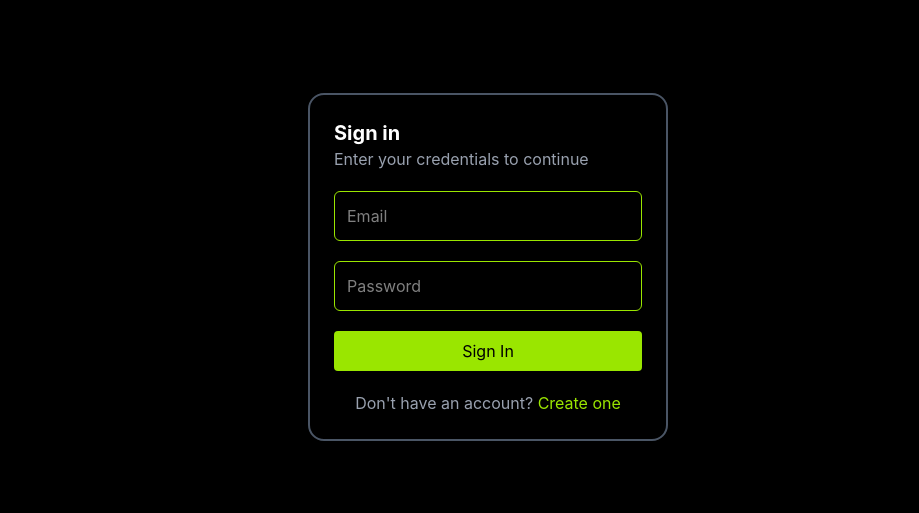
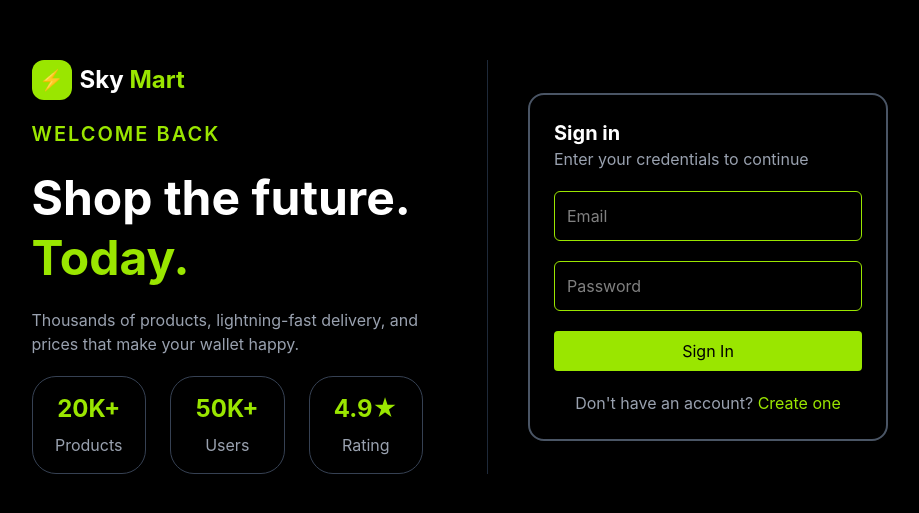
Before and after one commit to babita-153/SkyMart, a React (Vite) app: page / in a window 1280 px wide. Shown: the part 133-646 px from the top of the page, without its empty margins (152-1071 px from the left). Built offline with nearby package versions, Linux system fonts and the light colour scheme.

Commit message:
Update LoginForm.jsx

```diff
--- a/src/pages/LoginForm.jsx
+++ b/src/pages/LoginForm.jsx
@@ -4,7 +4,7 @@ import {useForm} from 'react-hook-form'
 import { Auth } from "../context/AuthContext";
 import { NavLink, useNavigate } from "react-router";
 import { toast } from "react-toastify";
-
+import MainDashboard from "../components/MainDashboard";
 
 
 const LoginForm=()=>{
@@ -45,7 +45,7 @@ toast.error("invalid user")
        <div className="h-screen flex p-5 items-center bg-black gap-10">
 
 
-
+          <MainDashboard/>
           <div className=" w-90 bg-black text-white  flex-col gap-5 border-2 p-6  rounded-2xl border-gray-600 flex">
       <div>
         <h1 className="text-xl font-bold">Sign in</h1>
```
